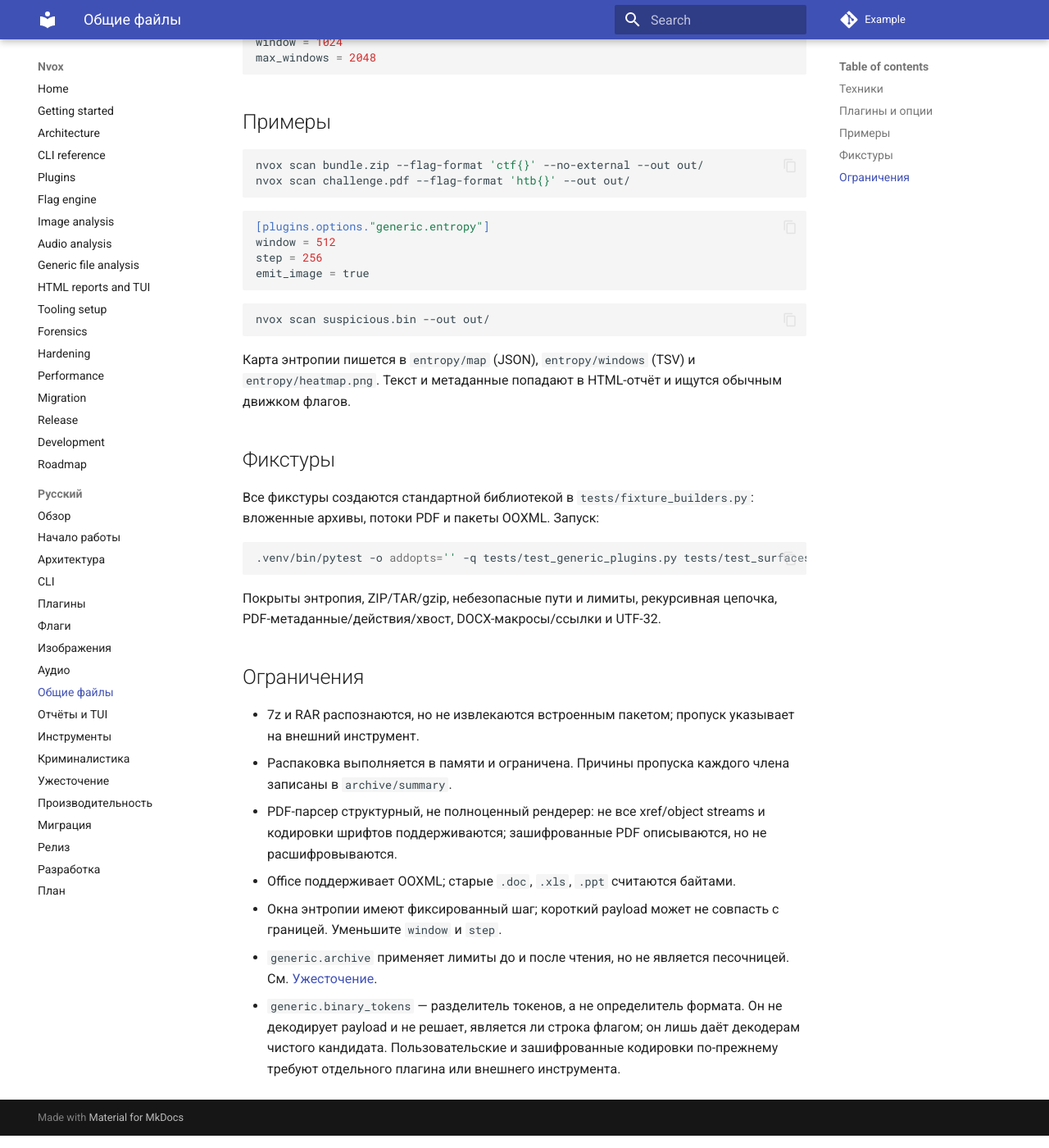
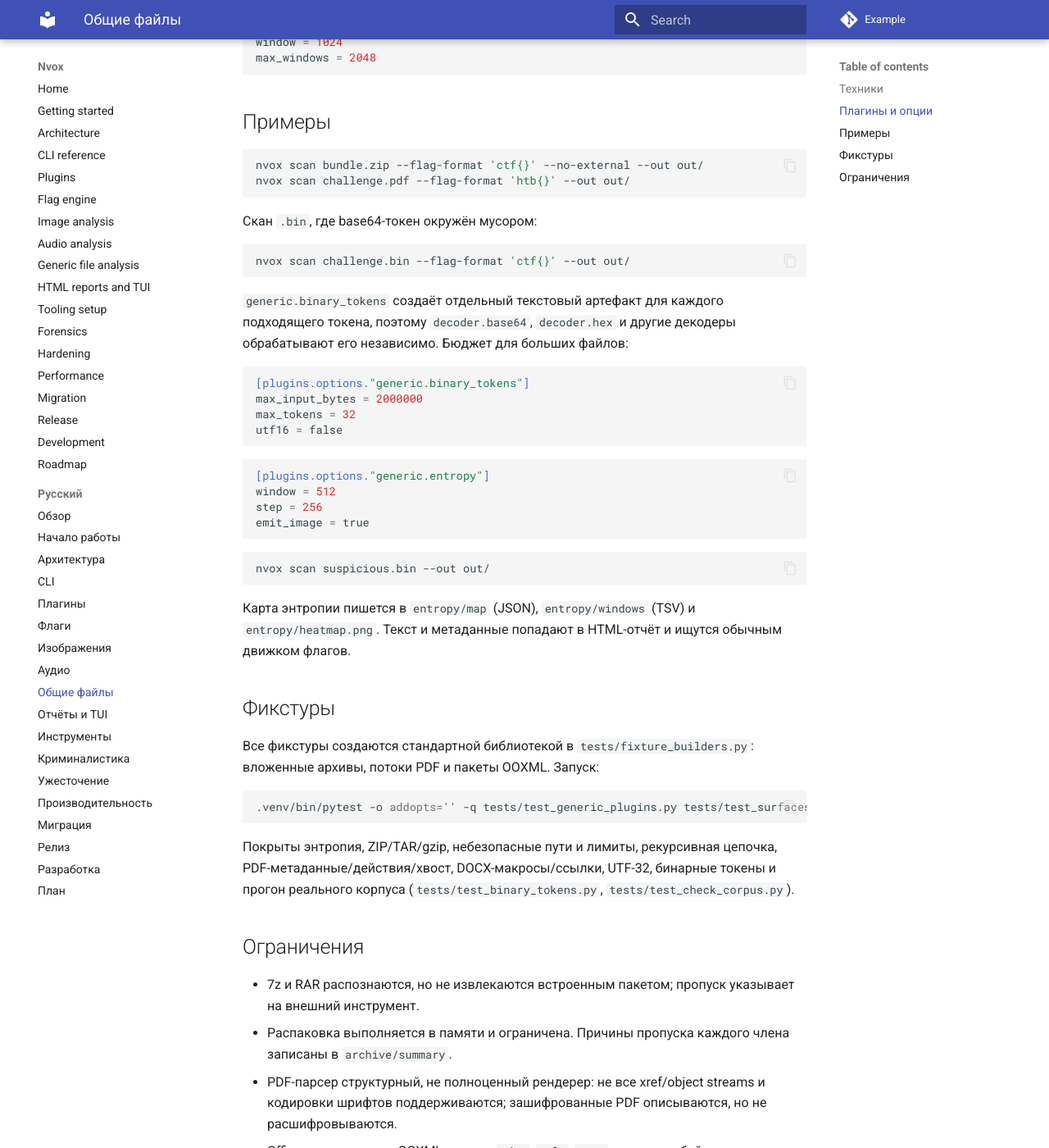
Before and after one commit to DevianoCub/nvox, an MkDocs documentation site: the page built from docs/ru/generic-analysis.md, in a window 1280 px wide and 1400 px high, scrolled down 1917 px. Shown: the whole window at 82% size. Built offline with MkDocs 1.6.1 and Material for MkDocs 9.7.7, drawn with Linux system fonts in a browser that asks for light colours.

Commit message:
Polish binary token plugin and document corpus runner

````diff
--- a/docs/ru/generic-analysis.md
+++ b/docs/ru/generic-analysis.md
@@ -60,6 +60,23 @@ nvox scan bundle.zip --flag-format 'ctf{}' --no-external --out out/
 nvox scan challenge.pdf --flag-format 'htb{}' --out out/
 ```
 
+Скан `.bin`, где base64-токен окружён мусором:
+
+```bash
+nvox scan challenge.bin --flag-format 'ctf{}' --out out/
+```
+
+`generic.binary_tokens` создаёт отдельный текстовый артефакт для каждого
+подходящего токена, поэтому `decoder.base64`, `decoder.hex` и другие декодеры
+обрабатывают его независимо. Бюджет для больших файлов:
+
+```toml
+[plugins.options."generic.binary_tokens"]
+max_input_bytes = 2000000
+max_tokens = 32
+utf16 = false
+```
+
 ```toml
 [plugins.options."generic.entropy"]
 window = 512
@@ -86,7 +103,9 @@ nvox scan suspicious.bin --out out/
 ```
 
 Покрыты энтропия, ZIP/TAR/gzip, небезопасные пути и лимиты, рекурсивная
-цепочка, PDF-метаданные/действия/хвост, DOCX-макросы/ссылки и UTF-32.
+цепочка, PDF-метаданные/действия/хвост, DOCX-макросы/ссылки, UTF-32, бинарные
+токены и прогон реального корпуса (`tests/test_binary_tokens.py`,
+`tests/test_check_corpus.py`).
 
 ## Ограничения
 
````
Also changed, not shown: CHANGELOG.md (+10 -0 lines), README.md (+4 -2 lines), docs/development.md (+38 -1 lines), docs/index.md (+3 -1 lines), docs/ru/development.md (+38 -2 lines), docs/ru/index.md (+3 -1 lines), docs/ru/plugins.md (+1 -1 lines), 3 other files.
